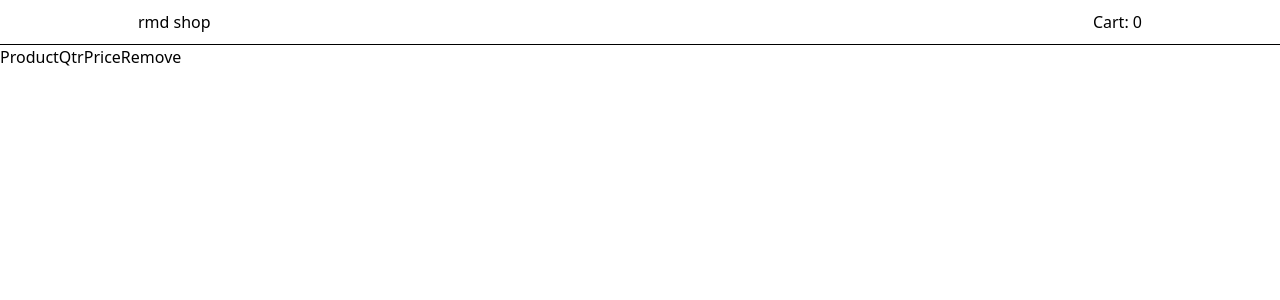
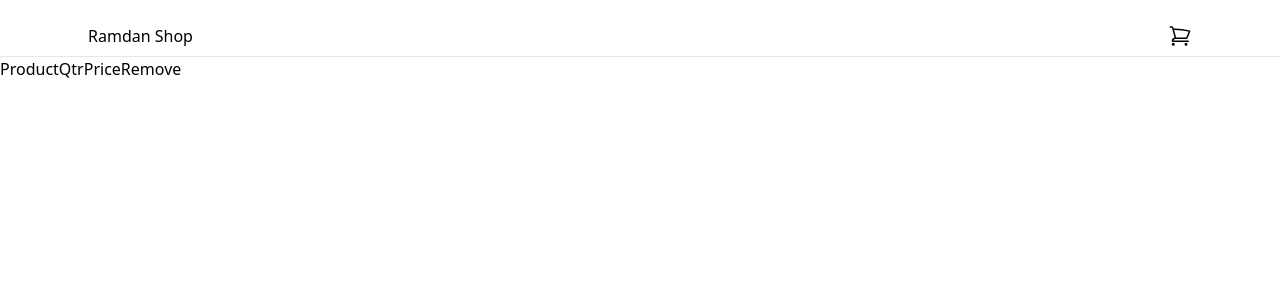
Before and after one commit to mramdanf/rmd-web, a Next.js app: page /cart in a window 1280 px wide. Shown: the top 300 px of the page. Built offline with nearby package versions, Linux system fonts and the light colour scheme.

Commit message:
cart style

```diff
--- a/components/cart/cart.tsx
+++ b/components/cart/cart.tsx
@@ -1,11 +1,10 @@
 import { useCart } from "@/store/cartContext"
-import { useRouter } from "next/router"
+import Link from "next/link"
 import { useMemo } from "react"
 
-import classes from './cart.module.css'
+import CartIcon from "../icons/cart-icon"
 
 function Cart() {
-  const router = useRouter()
   const { cartList } = useCart()
   const sumCartQty = useMemo(() => {
     let sum = 0
@@ -15,9 +14,10 @@ function Cart() {
     return sum
   }, [cartList])
   return (
-    <>
-      <p className={classes.cartCount} onClick={() => router.push('/cart')}>Cart: {sumCartQty}</p>
-    </>
+    <Link href="/cart">
+      <CartIcon />
+      {sumCartQty > 0 && <span className="absolute top-2 right-1 bg-yellow-300 rounded-full text-xs py-1 px-2">{sumCartQty}</span>}
+    </Link>
   )
 }
 
--- /dev/null
+++ b/components/icons/cart-icon.tsx
@@ -0,0 +1,9 @@
+function CartIcon() {
+  return (
+    <svg xmlns="http://www.w3.org/2000/svg" fill="none" viewBox="0 0 24 24" strokeWidth={1.5} stroke="currentColor" className="w-6 h-6">
+      <path strokeLinecap="round" strokeLinejoin="round" d="M2.25 3h1.386c.51 0 .955.343 1.087.835l.383 1.437M7.5 14.25a3 3 0 00-3 3h15.75m-12.75-3h11.218c1.121-2.3 2.1-4.684 2.924-7.138a60.114 60.114 0 00-16.536-1.84M7.5 14.25L5.106 5.272M6 20.25a.75.75 0 11-1.5 0 .75.75 0 011.5 0zm12.75 0a.75.75 0 11-1.5 0 .75.75 0 011.5 0z" />
+    </svg>
+  )
+}
+
+export default CartIcon
--- a/components/layout/nav.tsx
+++ b/components/layout/nav.tsx
@@ -1,12 +1,11 @@
 import Link from 'next/link'
 import Cart from '../cart/cart'
-import classes from './nav.module.css'
 function Nav() {
   return (
-    <header className={classes.header}>
-      <div className={classes.wrapper}>
+    <header className='border-b'>
+      <div className='flex intems-center justify-between mx-auto max-w-6xl px-6 pt-4 pb-2 md:pt-6'>
         <div>
-          <Link href="/">rmd shop</Link>
+          <Link href="/">Ramdan Shop</Link>
         </div>
         <div>
           <Cart />
```
